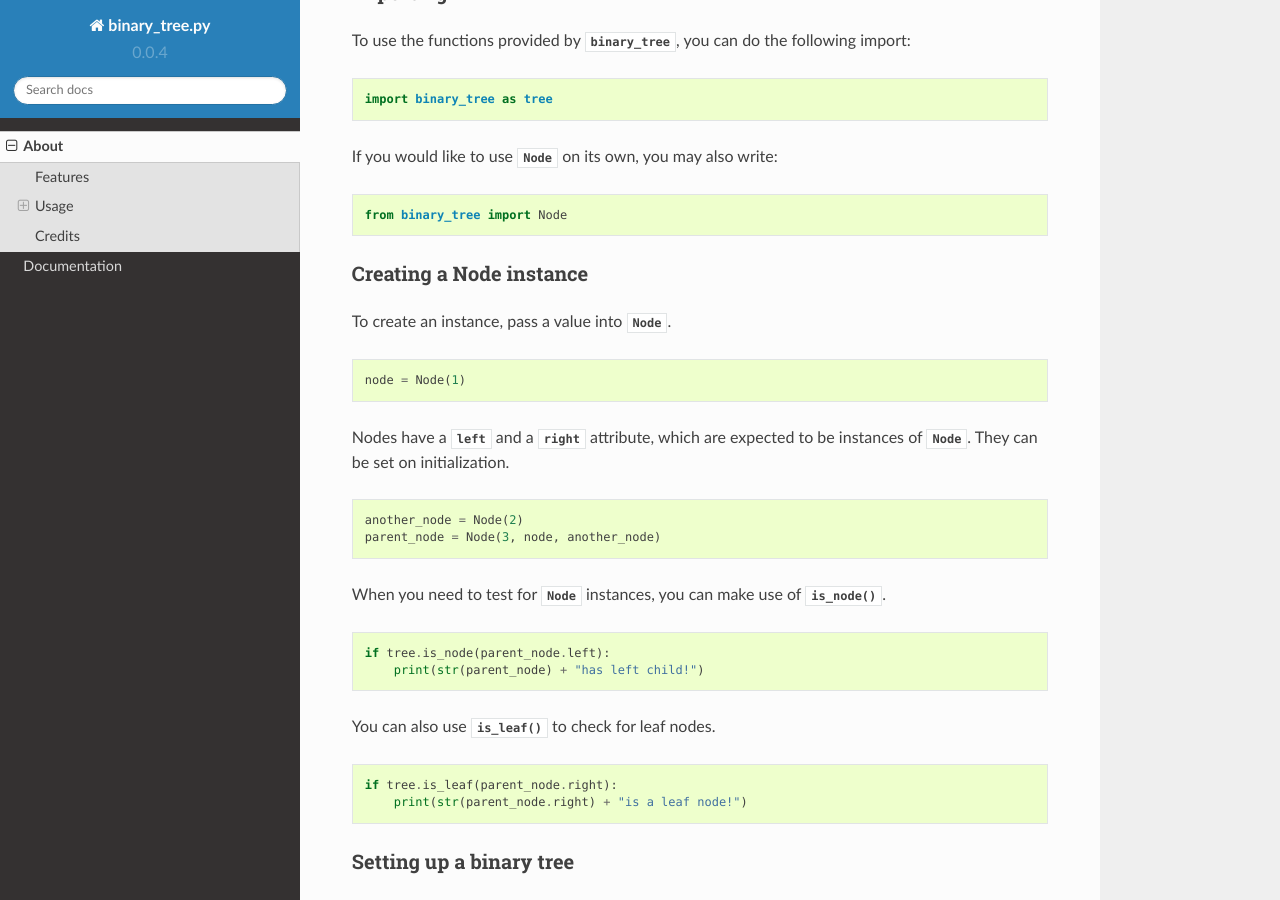
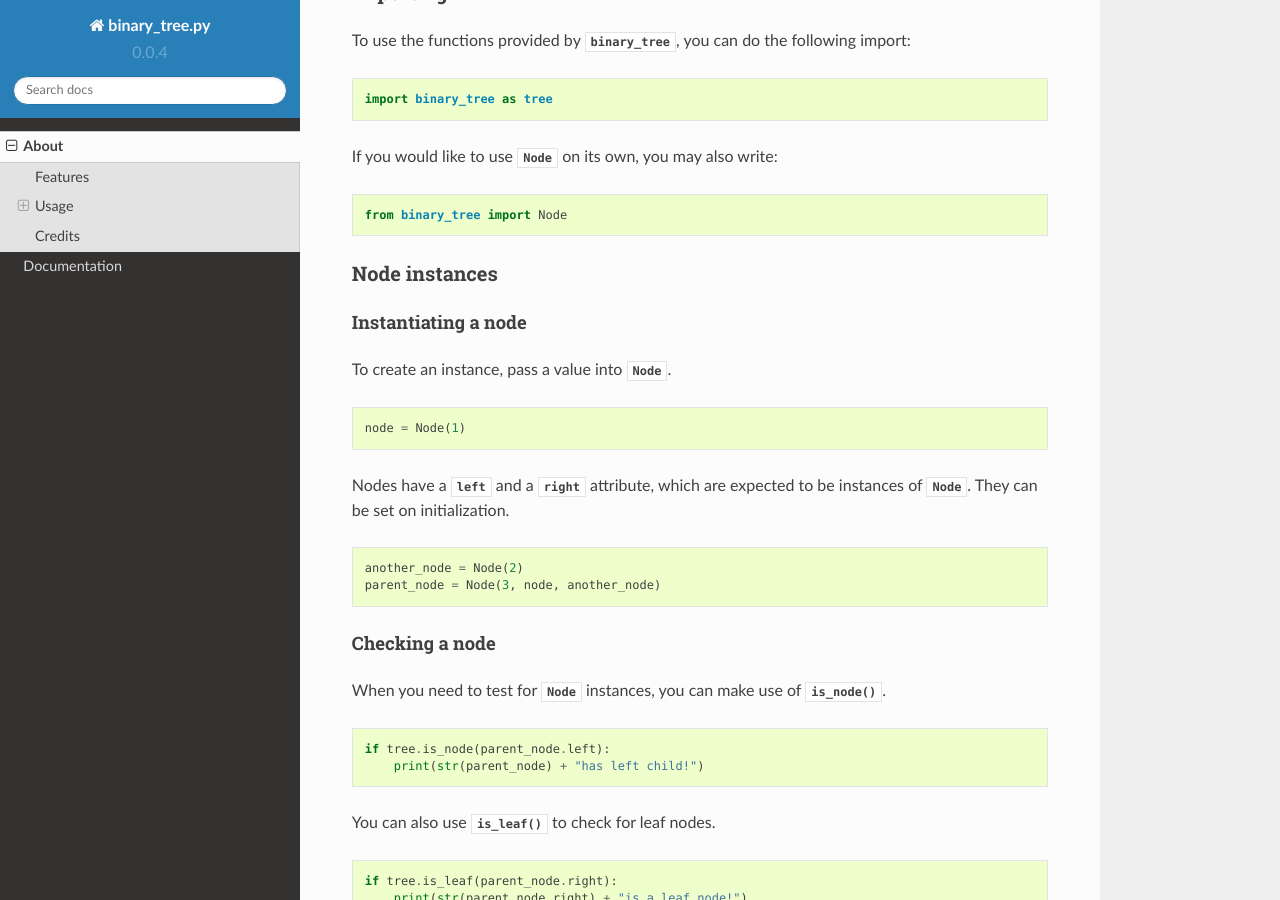
Before and after one commit to david-xhk/binary_tree, a Sphinx documentation site: the page built from docs/readme.rst, in a window 1280 px wide and 900 px high, scrolled down 749 px. Built offline with Sphinx 7.4.7 and the Read the Docs theme 2.0.0, drawn with Linux system fonts in a browser that asks for light colours.

Commit message:
Edited readme.rst

```diff
--- a/docs/readme.rst
+++ b/docs/readme.rst
@@ -47,9 +47,13 @@ If you would like to use :class:`~binary_tree.Node` on its own, you may also wri
 
     from binary_tree import Node
 
-------------------------
-Creating a Node instance
-------------------------
+--------------
+Node instances
+--------------
+
+^^^^^^^^^^^^^^^^^^^^
+Instantiating a node
+^^^^^^^^^^^^^^^^^^^^
 
 To create an instance, pass a value into :class:`~binary_tree.Node`. ::
 
@@ -59,6 +63,10 @@ Nodes have a :attr:`~binary_tree.Node.left` and a :attr:`~binary_tree.Node.right
 
     another_node = Node(2)
     parent_node = Node(3, node, another_node)
+
+^^^^^^^^^^^^^^^
+Checking a node
+^^^^^^^^^^^^^^^
 
 When you need to test for :class:`~binary_tree.Node` instances, you can make use of :func:`~binary_tree.is_node`. ::
 
@@ -70,9 +78,9 @@ You can also use :func:`~binary_tree.is_leaf` to check for leaf nodes. ::
     if tree.is_leaf(parent_node.right):
         print(str(parent_node.right) + "is a leaf node!")
 
-------------------------
+^^^^^^^^^^^^^^^^^^^^^^^^
 Setting up a binary tree
-------------------------
+^^^^^^^^^^^^^^^^^^^^^^^^
 
 To generate a binary tree, you can pass in a string of values to the :meth:`~binary_tree.Node.from_string` constructor. ::
 
```
